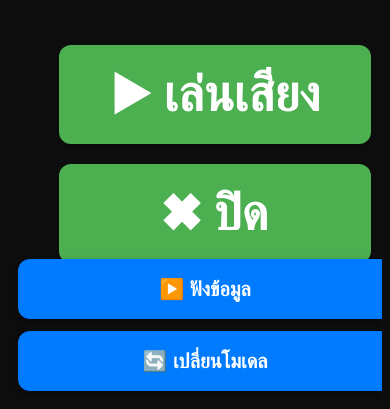
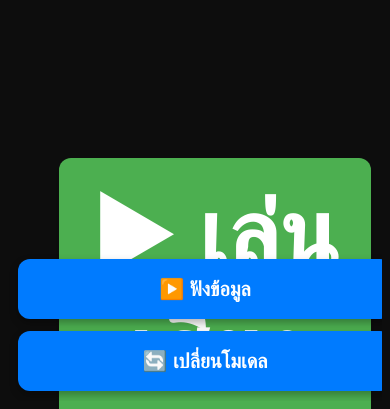
Before and after one commit to potaekarb-rgb/webar-tree, a plain HTML site: page index.html in a window 390 px wide. Both pictures are taken after a click on the button "ลำต้น". Shown: the part 451-860 px from the top of the page. Drawn offline with Linux system fonts and the light colour scheme; some packages are replaced by stand-ins of ours; a script that the page names is missing.

Commit message:
big fonts2

```diff
--- a/style.css
+++ b/style.css
@@ -135,7 +135,7 @@ button[slot^="hotspot"] {
     transform: none;
     border-radius: 0;
     padding: 30px 20px;
-    font-size: 50px;
+    font-size: 100px;
     line-height: 1.8;
     background: rgba(0,0,0,0.95);
     display: flex;
@@ -154,7 +154,7 @@ button[slot^="hotspot"] {
   .hotspot-ui button {
     width: 80%;
     padding: 20px 0;
-    font-size: 50px;
+    font-size: 100px;
   }
 
   .controls {
@@ -172,6 +172,4 @@ button[slot^="hotspot"] {
     font-size: 20px;
     padding: 18px 24px;
   }
-
-
 }
```
